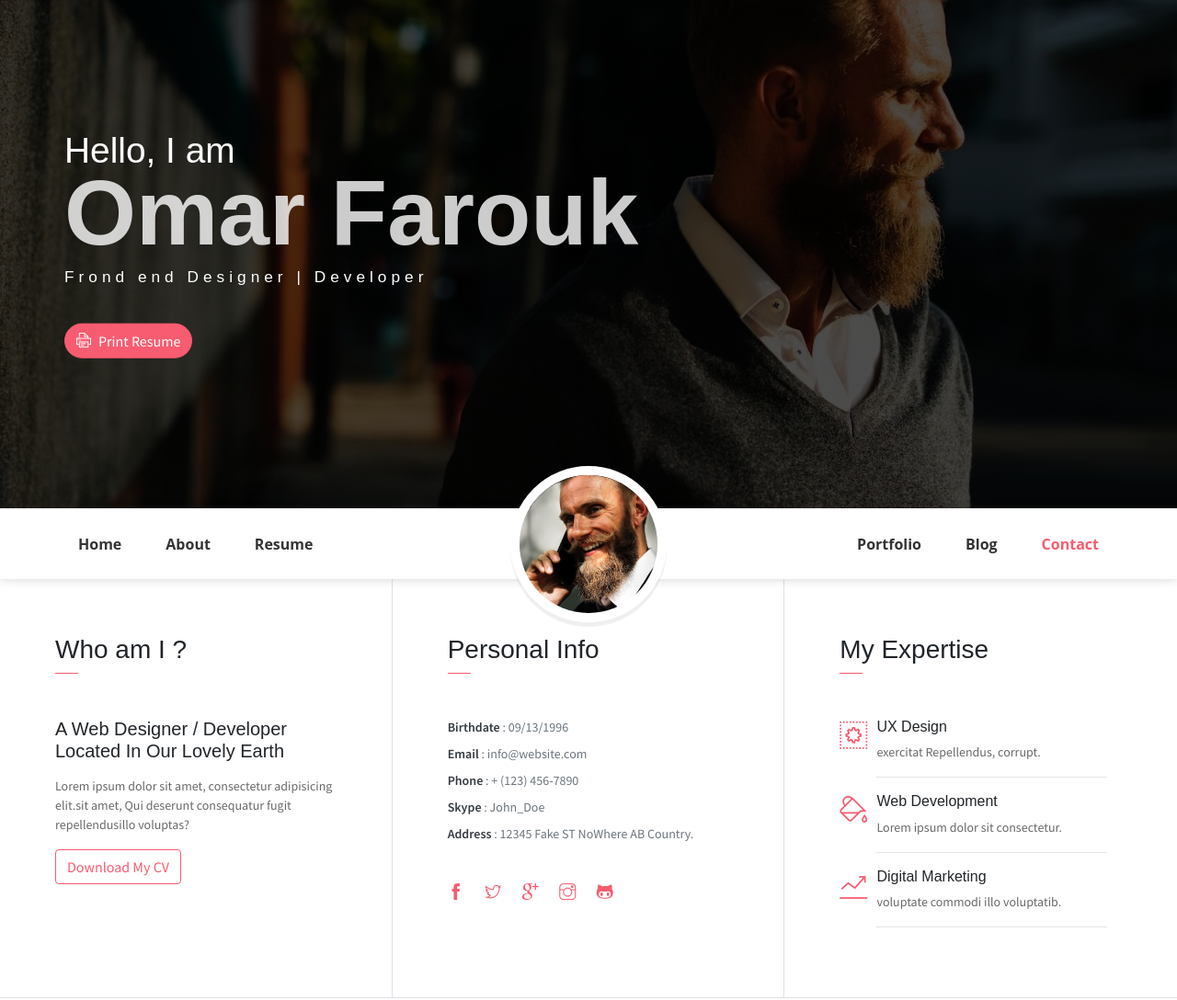
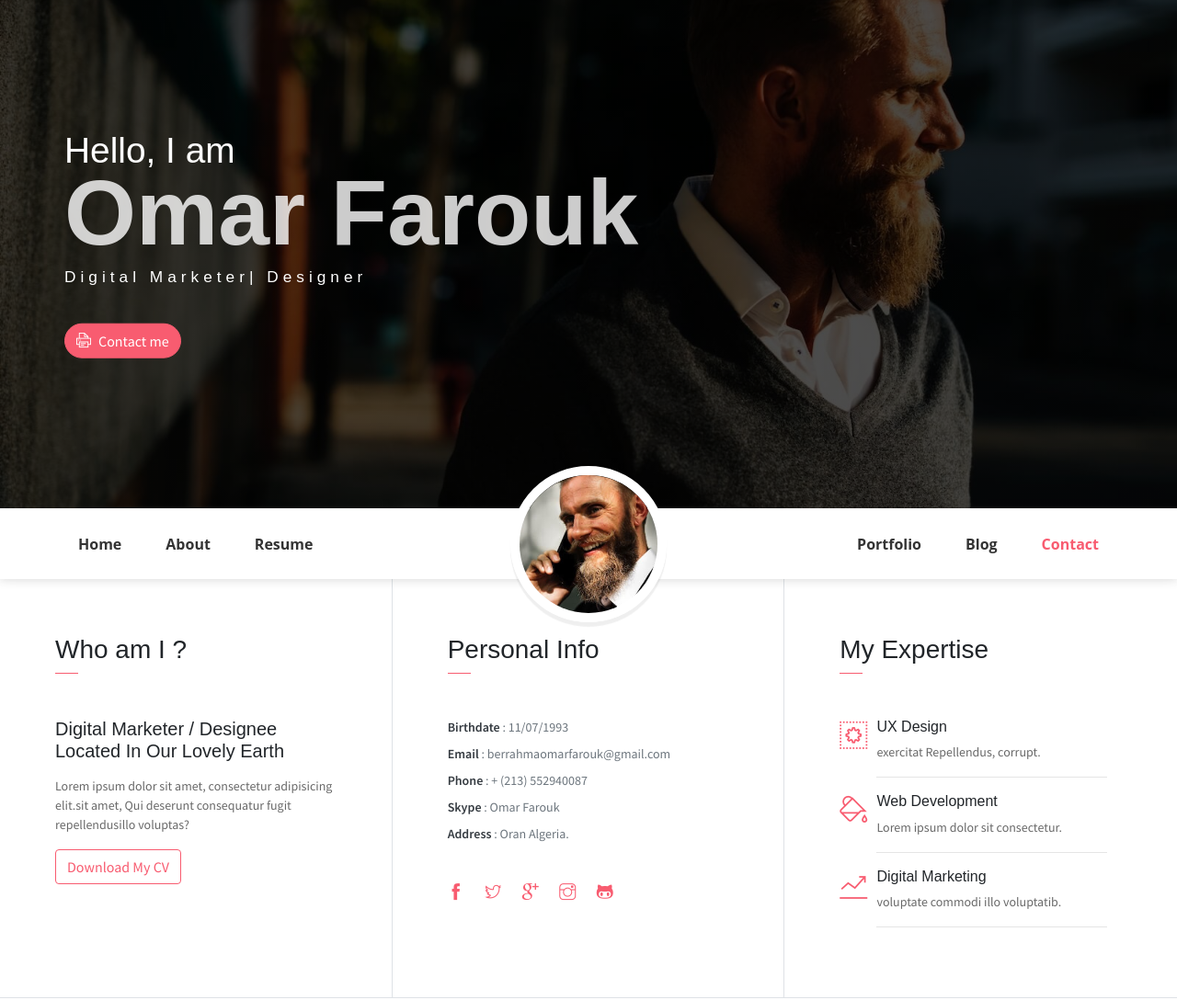
Before and after one commit to omarberrahma/omarsite, a plain HTML site: page index.html in a window 1280 px wide. Shown: the part 87-1175 px from the top of the page at 92% size. Drawn offline with Linux system fonts and the light colour scheme; some packages are replaced by stand-ins of ours; some icons are missing; files whose address does not match are found by name.

Commit message:
Update index.html

```diff
--- a/index.html
+++ b/index.html
@@ -25,8 +25,8 @@
             <div class="header-content">
                 <h4 class="header-subtitle" >Hello, I am</h4>
                 <h1 class="header-title"> Omar Farouk</h1>
-                <h6 class="header-mono" >Frond end Designer | Developer</h6>
-                <button class="btn btn-primary btn-rounded"><i class="ti-printer pr-2"></i>Print Resume</button>
+                <h6 class="header-mono" >Digital Marketer| Designer</h6>
+                <button class="btn btn-primary btn-rounded"><i class="ti-printer pr-2"></i>Contact me</button>
             </div>
         </div>
     </header>
@@ -73,7 +73,7 @@
             <div class="col-lg-4 about-card">
                 <h3 class="font-weight-light">Who am I ?</h3>
                 <span class="line mb-5"></span>
-                <h5 class="mb-3">A Web Designer / Developer Located In Our Lovely Earth</h5>
+                <h5 class="mb-3">Digital Marketer / Designee Located In Our Lovely Earth</h5>
                 <p class="mt-20">Lorem ipsum dolor sit amet, consectetur adipisicing elit.sit amet, Qui deserunt consequatur fugit repellendusillo voluptas?</p>
                 <button class="btn btn-outline-danger"><i class="icon-down-circled2 "></i>Download My CV</button>
             </div>
@@ -81,11 +81,11 @@
                 <h3 class="font-weight-light">Personal Info</h3>
                 <span class="line mb-5"></span>
                 <ul class="mt40 info list-unstyled">
-                    <li><span>Birthdate</span> : 09/13/1996</li>
-                    <li><span>Email</span> : info@website.com</li>
-                    <li><span>Phone</span> : + (123) 456-7890</li>
-                    <li><span>Skype</span> : John_Doe </li>
-                    <li><span>Address</span> :  12345 Fake ST NoWhere AB Country.</li>
+                    <li><span>Birthdate</span> : 11/07/1993</li>
+                    <li><span>Email</span> : berrahmaomarfarouk@gmail.com</li>
+                    <li><span>Phone</span> : + (213) 552940087</li>
+                    <li><span>Skype</span> : Omar Farouk </li>
+                    <li><span>Address</span> :  Oran Algeria.</li>
                 </ul>
                 <ul class="social-icons pt-3">
                     <li class="social-item"><a class="social-link" href="#"><i class="ti-facebook" aria-hidden="true"></i></a></li>
```
